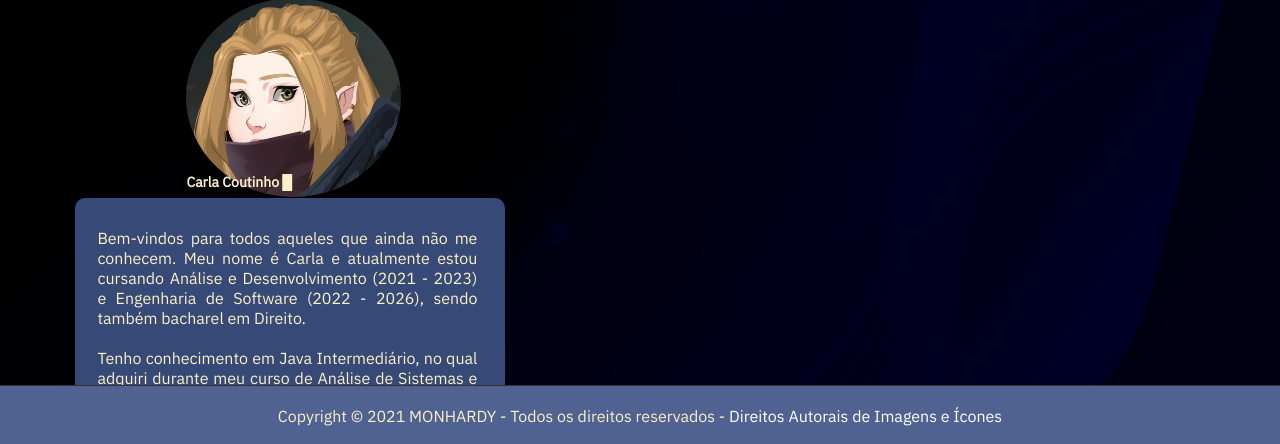
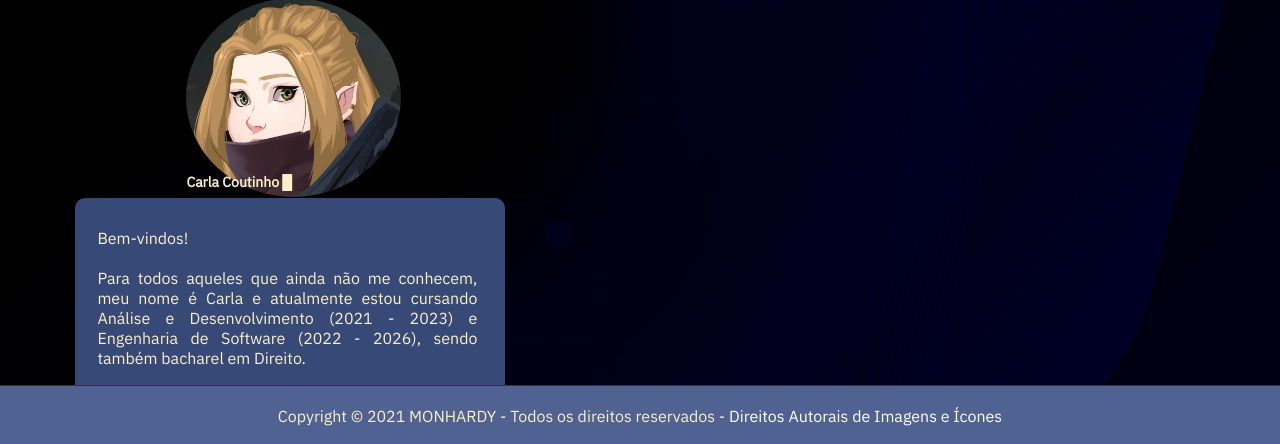
Before and after one commit to MonHardy/MonHardy----V01, a plain HTML site: page index.html in a window 1280 px wide. Shown: the part 354-798 px from the top of the page. Drawn offline with nearby package versions, Linux system fonts and the light colour scheme.

Commit message:
Atualização de texto de perfil

```diff
--- a/css/style.css
+++ b/css/style.css
@@ -163,7 +163,7 @@ a {
 	width: 160px;
 	height: 30px;
 	top: -390px;
-	left: 140px;
+	left: 250px;
 	border-radius: 30px;
 	padding: 50px;
 	padding-top: 10px;
--- a/index.html
+++ b/index.html
@@ -31,15 +31,14 @@
 	<div class="aboutback">
 	</div>
 
-	<div class="abouttxt">Bem-vindos para todos aqueles que ainda não me conhecem.
-
-		Meu nome é Carla e atualmente estou cursando Análise e Desenvolvimento (2021 - 2023) e Engenharia de Software (2022 - 2026), sendo também bacharel em Direito.
+	<div class="abouttxt">Bem-vindos!<br><br>
+		Para todos aqueles que ainda não me conhecem, meu nome é Carla e atualmente estou cursando Análise e Desenvolvimento (2021 - 2023) e Engenharia de Software (2022 - 2026), sendo também bacharel em Direito.
 		<br><br>
-		Tenho conhecimento em Java Intermediário, no qual adquiri durante meu curso de Análise de Sistemas e em Python Básico, com estudos independentes. Além disso, com estudos e projetos independetes, consegui aprender HTML, CSS e iniciei meus estudos em JavaScript, Flutter e C#.
+		Durante a faculdade de TI estudei Java e MySQL. Tenho conhecimento em Python Básico, partindo de estudos independentes. Além disso, com estudos e projetos, consegui aprender HTML, CSS e iniciei meus estudos em JavaScript e Flutter.
 		<br><br>
-		Atualmente estou trabalhando em um projeto do Grupo Ânima para o Atlético Mineiro e estou em busca de oportunidades de estágios e projetos em Programação para colocar meus estudos em prática.
+		Atualmente estou em busca de oportunidades de estágios e projetos em Programação para colocar meus estudos em prática.
 		<br><br>
-		Sempre estarei postando dicas e algumas coisas que aprendo por aí na parte "Blog". Sinta-se livre para entrar em contato caso tenha vontade!
+		Sinta-se livre para entrar em contato caso tenha vontade!
 
 
 	</div>
```
